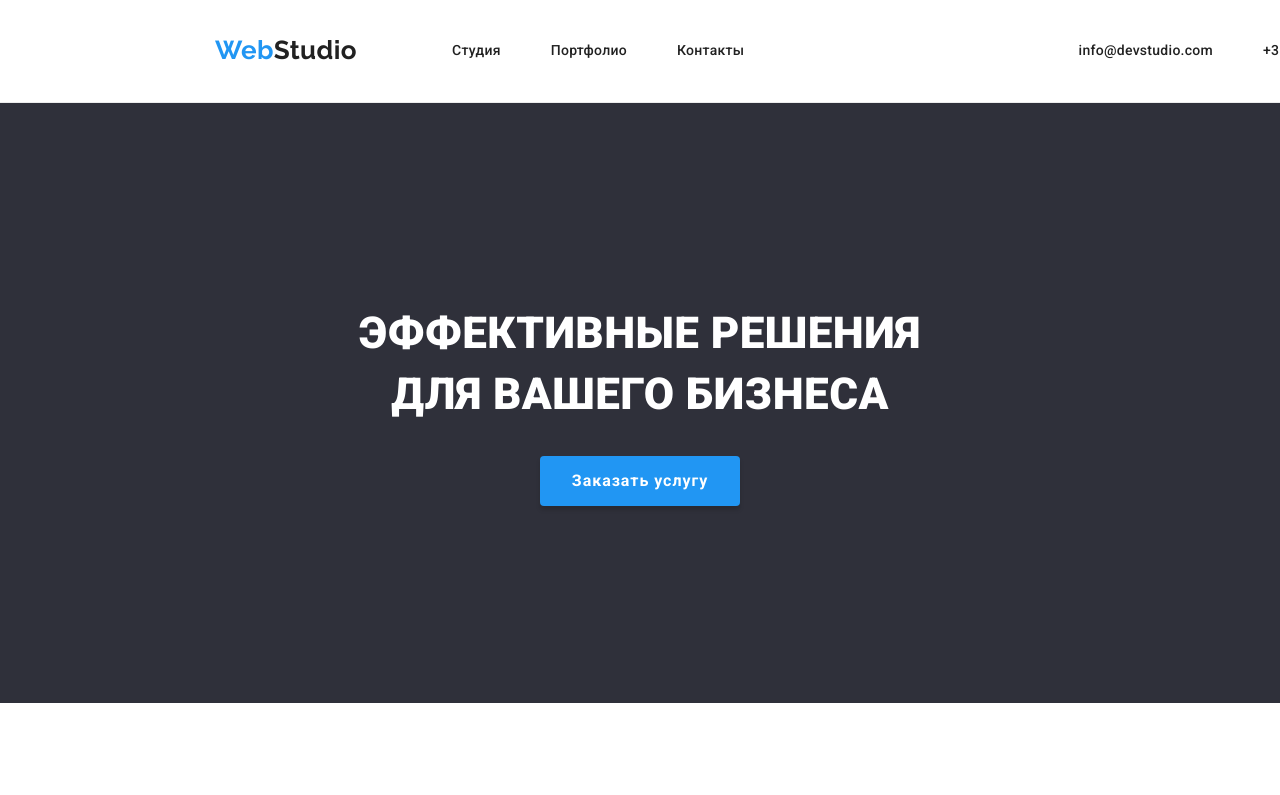
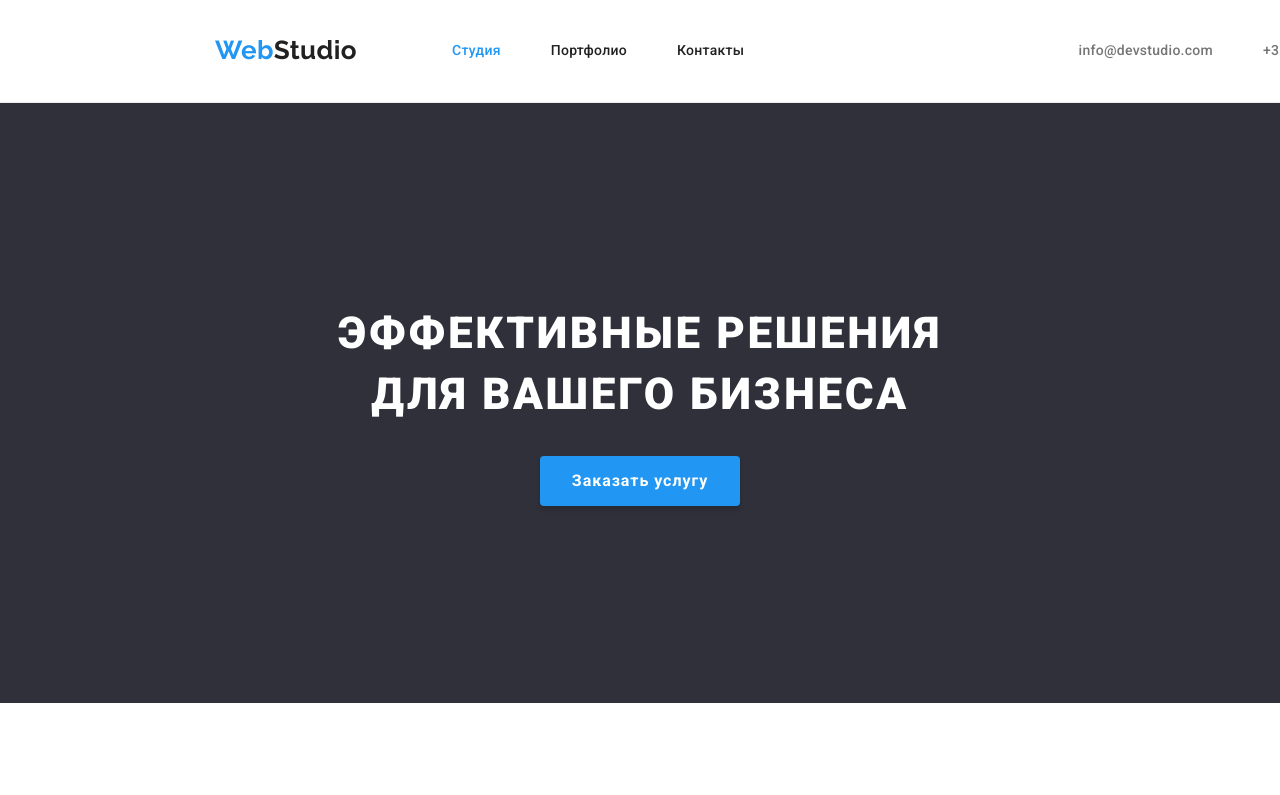
Before and after one commit to Voff4eg1905/goit-markup-hw-02, a plain HTML site: page index.html in a window 1280 px wide. Shown: the top 795 px of the page. Drawn offline with Linux system fonts and the light colour scheme.

Commit message:
fixed mistakes

```diff
--- a/css/styles.css
+++ b/css/styles.css
@@ -9,7 +9,6 @@
 body {
 color: var(--main-text-color);
   font-family: "Roboto", sans-serif;
-  font-weight: 400;
   font-size: 14px;
   line-height: 1.7;
   letter-spacing: 0.03em;
@@ -64,7 +63,8 @@ a {
 }
 
 .header-link:hover,
-.header-link:focus {
+.header-link:focus,
+.current {
   color: var(--accent-text-color);
   cursor: pointer;
 }
@@ -80,6 +80,9 @@ a {
 }
 .header-contacts-list:last-child {
   margin-right: 0px;
+}
+.contacts {
+  color: var(--main-text-color);
 }
 /* Header finished */
 
@@ -103,6 +106,7 @@ a {
   text-transform: uppercase;
   color: var(--footer-text-color);
   margin: 200px auto 30px;
+  letter-spacing: 0.06em;
 }
 
 .hero-button {
--- a/index.html
+++ b/index.html
@@ -24,7 +24,7 @@
         >
         <ul class="header-pages">
           <li class="header-pages-list">
-            <a href="index.html" class="header-link">Студия</a>
+            <a href="index.html" class="header-link current">Студия</a>
           </li>
           <li class="header-pages-list">
             <a href="./portfolio.html" class="header-link">Портфолио</a>
@@ -36,12 +36,12 @@
       </nav>
       <ul class="header-contacts">
         <li class="header-contacts-list">
-          <a href="mailto:info@devstudio.com" class="header-link"
+          <a href="mailto:info@devstudio.com" class="header-link contacts"
             >info@devstudio.com</a
           >
         </li>
         <li class="header-contacts-list">
-          <a href="tel:+380961111111" class="header-link">+38 096 111 11 11</a>
+          <a href="tel:+380961111111" class="header-link contacts">+38 096 111 11 11</a>
         </li>
       </ul>
     </header>
```
Also changed, not shown: portfolio.html (+5 -6 lines).
